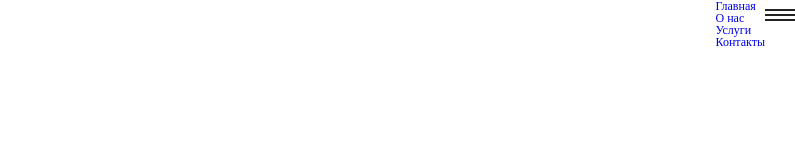
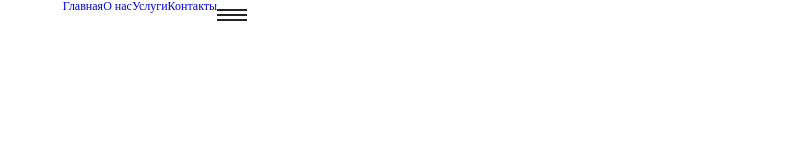
Before and after one commit to ollegozz/template-basic, a plain HTML site: page index.html in a window 1280 px wide. Shown: the whole page, without its empty margins (485-1280 px from the left). Drawn offline with Linux system fonts and the light colour scheme.

Commit message:
header-test

```diff
--- a/index.html
+++ b/index.html
@@ -10,9 +10,9 @@
     <link rel="stylesheet" href="style.css">
 </head>
 <div class="wrapper">
-    <header>
-        <nav>
-            <ul>
+    <header class="__container">
+        <nav class="menu__list">
+            <ul class="menu__list-items">
                 <li><a href="#">Главная</a></li>
                 <li><a href="#">О нас</a></li>
                 <li><a href="#">Услуги</a></li>
--- a/scrypt.js
+++ b/scrypt.js
@@ -1,7 +1,9 @@
 let menuBtn = document.querySelector('.menu-btn');
 let menu = document.querySelector('.menu');
+let menuHeader = document.querySelector('.menu__list');
 
 menuBtn.addEventListener('click', function () {
     menuBtn.classList.toggle('active');
     menu.classList.toggle('active');
+    menuHeader.classList.toggle('_none');
 })
--- a/style.css
+++ b/style.css
@@ -58,7 +58,7 @@ body {
 }
 
 [class*="__container"] {
-    max-width: 1087px;
+    max-width: 1440px;
     margin: 0px auto;
     padding: 0px 15px;
 }
@@ -91,11 +91,18 @@ body {
 
 /* ============================== */
 
+._none {
+    display: none;
+}
+
 header {
     display: flex;
     justify-content: flex-end;
 }
 
+.menu__list-items {
+    display: flex;
+}
 
 /* Гамбургер иконка */
 .menu-btn {
@@ -148,7 +155,7 @@ header {
     width: 100%;
     height: 100%;
     padding: 15px;
-    background: #FFEFBA;
+    /* background: #FFEFBA; */
     transform: translateX(-100%);
     transition: transform 0.5s;
 }
```
